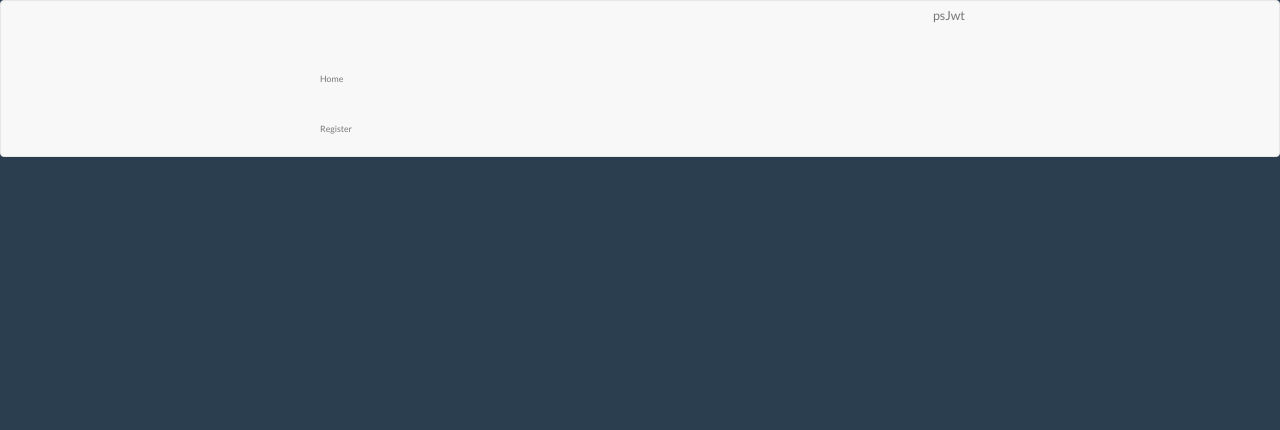
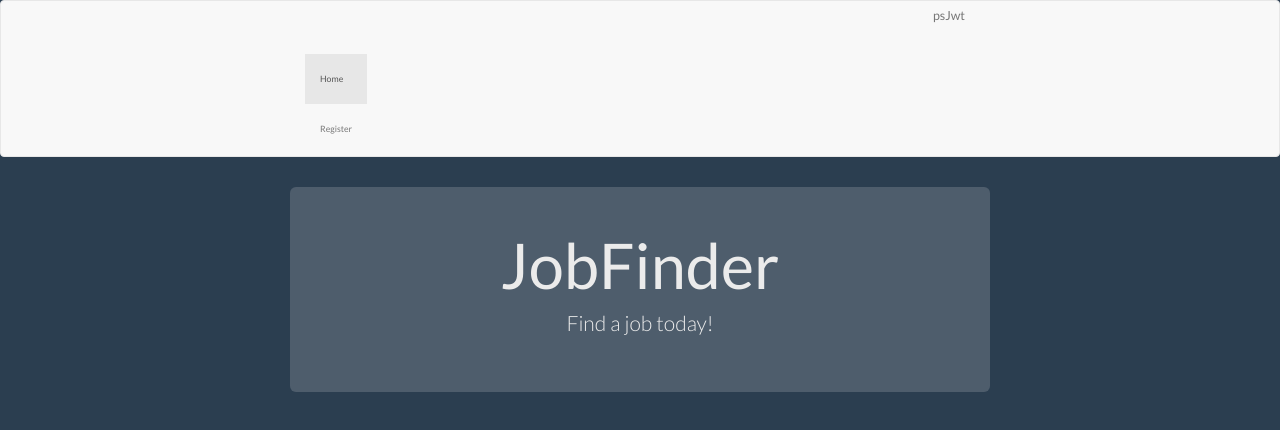
Before and after one commit to JoeCoolAtBYU/ps_jwt, a website: page app/index.html in a window 1280 px wide. Drawn offline with nearby package versions, Linux system fonts and the light colour scheme; some packages are replaced by stand-ins of ours; files that its build step writes are made by us from their sources; files whose address does not match are found by name.

Commit message:
2nd commit

```diff
--- a/app/index.html
+++ b/app/index.html
@@ -12,7 +12,7 @@
     <!-- endbower -->
     <!-- endbuild -->
     <!-- build:css(.tmp) styles/main.css -->
-    <link rel="stylesheet" href="bower_components/bootstrap/dist/css/bootstrap-superhero.css" />
+    <link rel="stylesheet" href="styles/bootstrap-superhero.css" />
     <link rel="stylesheet" href="styles/main.css">
     <!-- endbuild -->
   </head>
@@ -73,6 +73,7 @@
     <script src="bower_components/jquery/dist/jquery.js"></script>
     <script src="bower_components/angular/angular.js"></script>
     <script src="bower_components/bootstrap/dist/js/bootstrap.js"></script>
+    <script src="bower_components/angular-ui-router/release/angular-ui-router.js"></script>
     <!-- endbower -->
     <!-- endbuild -->
 
```
